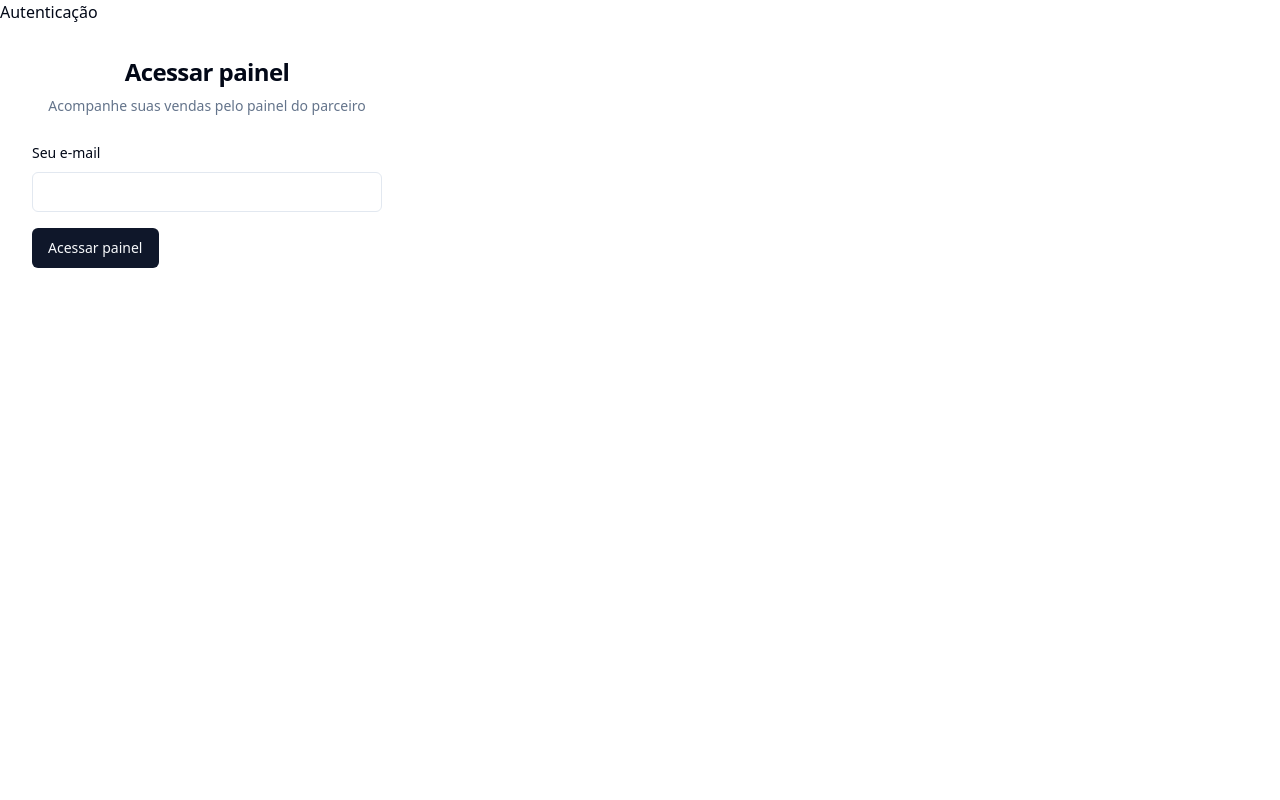
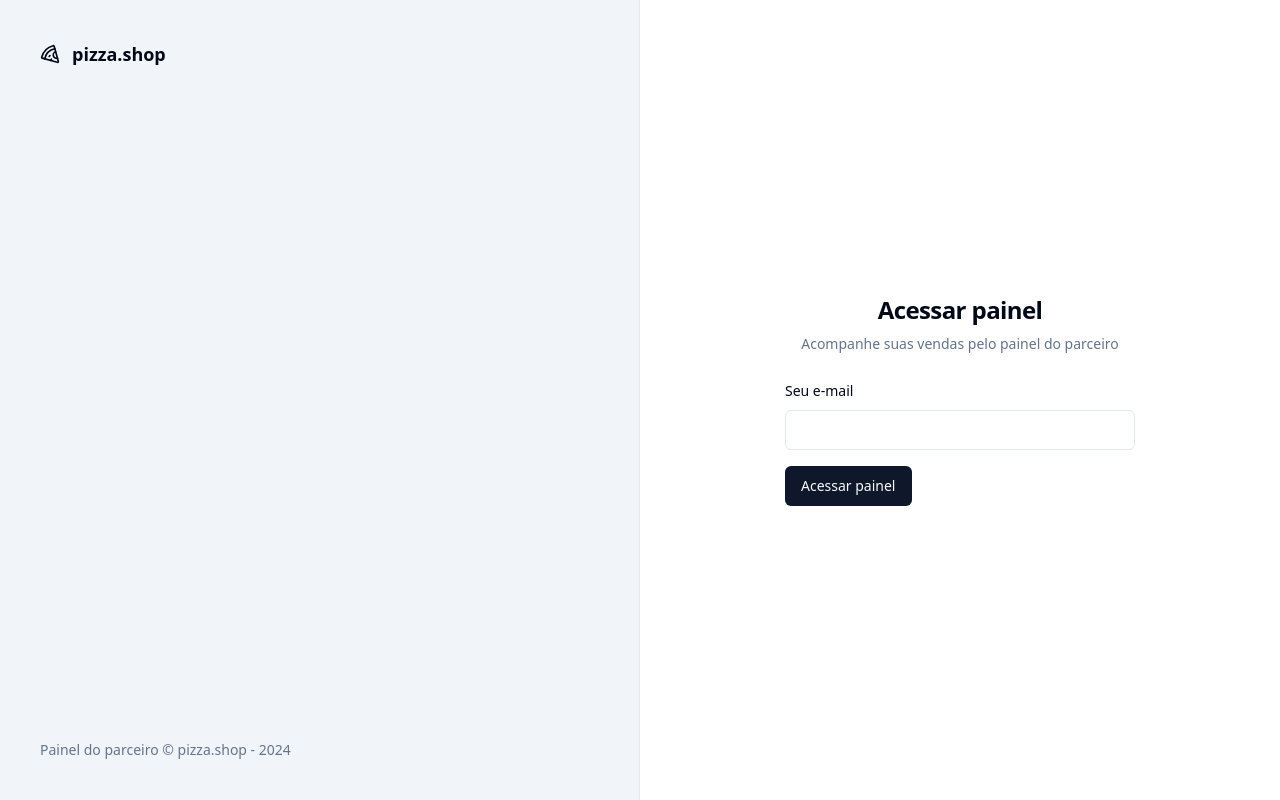
Before and after one commit to PedroGrunwald/Pizza-Shop, a React (Vite) app: page /sign-in in a window 1280 px wide. Built offline with nearby package versions, Linux system fonts and the light colour scheme.

Commit message:
feat: add auth layout initial scheme

```diff
--- a/src/pages/_layouts/auth.tsx
+++ b/src/pages/_layouts/auth.tsx
@@ -1,11 +1,20 @@
 import { Outlet } from "react-router-dom";
+import { Pizza } from "lucide-react";
 
 export function AuthLayout() {
   return (
-    <div>
-      <h1>Autenticação</h1>
+    <div className="grid min-h-screen grid-cols-2">
+      <div className="flex h-full flex-col justify-between border-r border-foreground/5 bg-muted p-10 text-muted-foreground">
+        <div className="flex items-center gap-3 text-lg text-foreground">
+          <Pizza className="h-5 w-5" />
+          <span className="font-semibold">pizza.shop</span>
+        </div>
+        <footer className="text-sm">
+          Painel do parceiro &copy; pizza.shop - {new Date().getFullYear()}
+        </footer>
+      </div>
 
-      <div>
+      <div className="flex flex-cols items-center justify-center">
         <Outlet />
       </div>
     </div>
```
